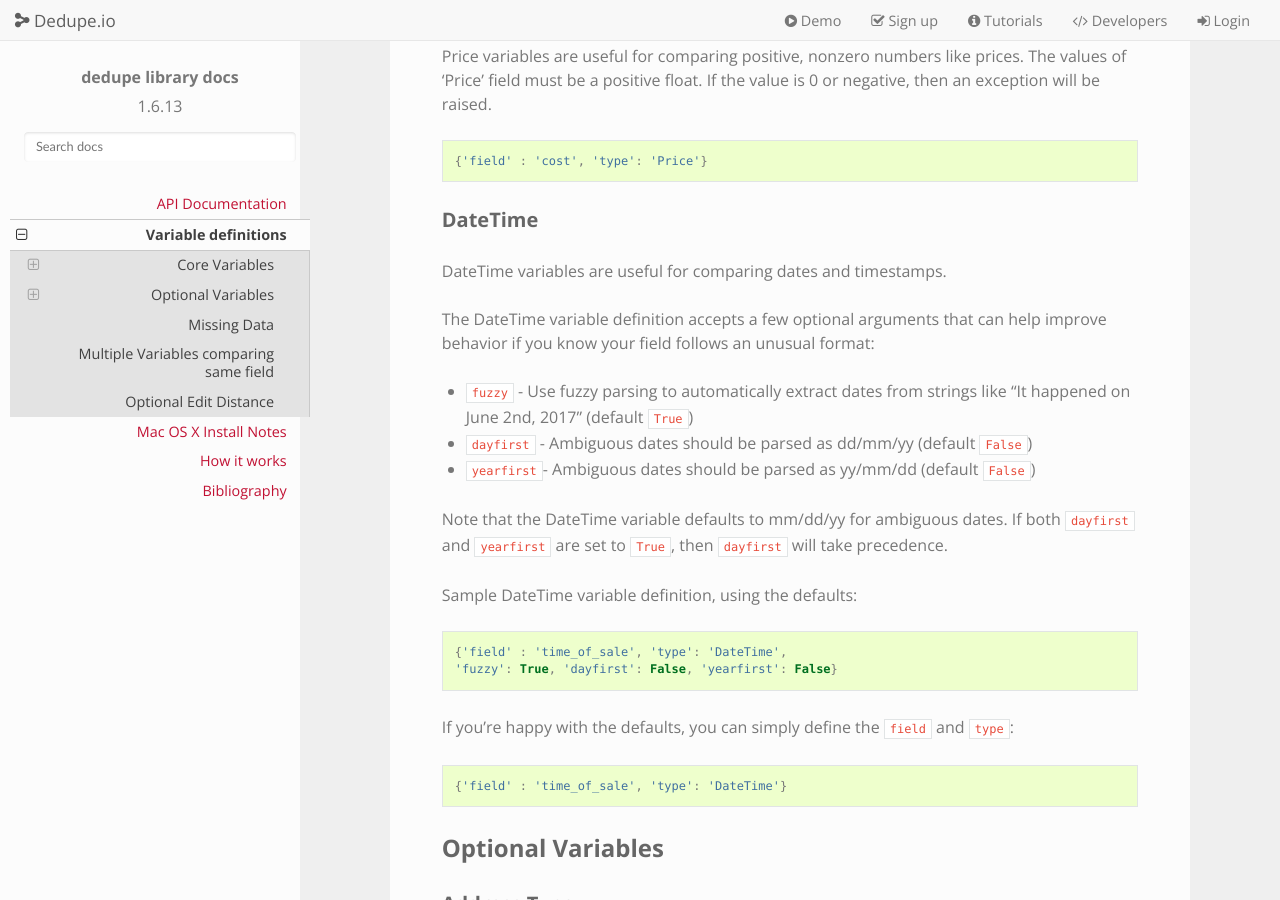
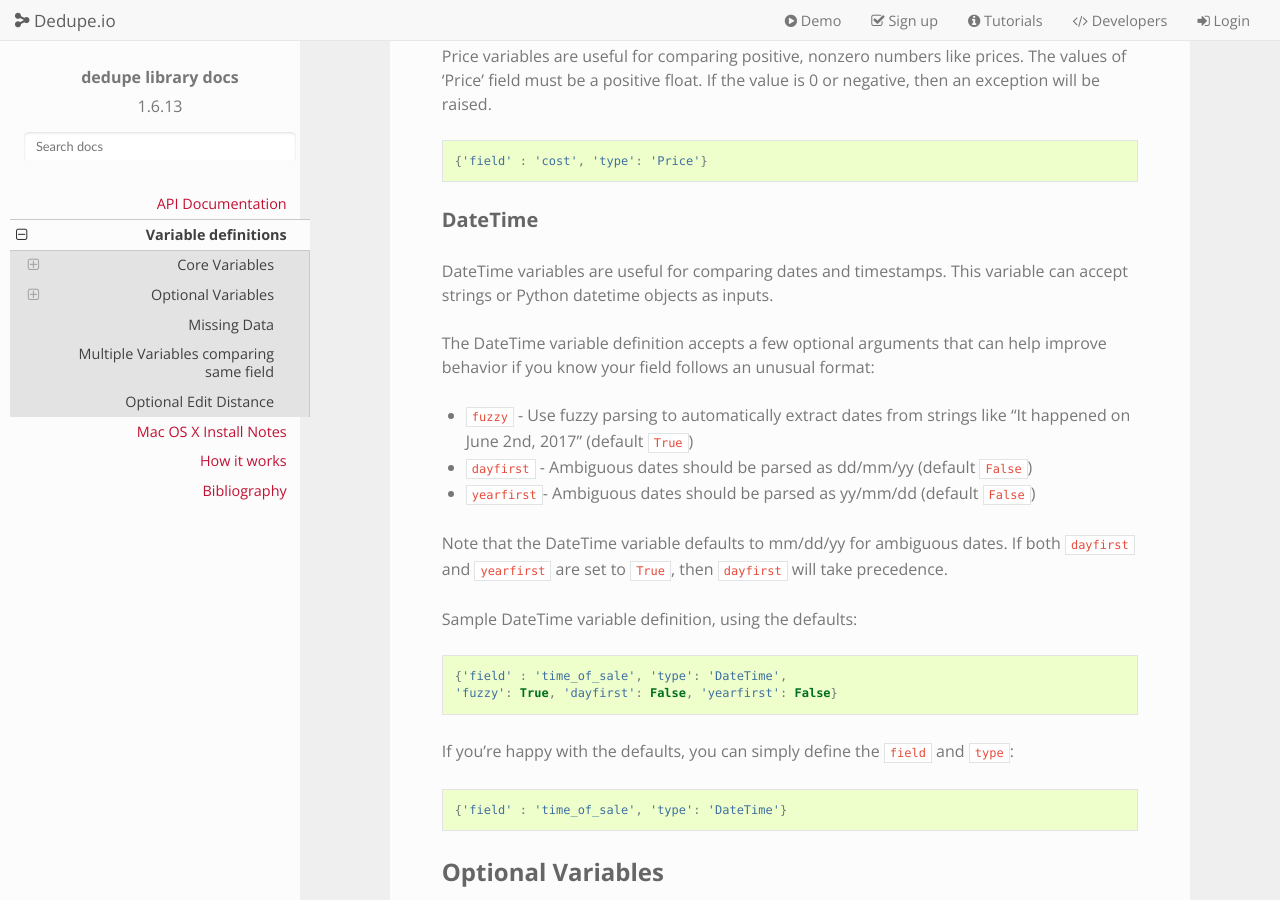
Before and after one commit to dedupeio/dedupe, a Sphinx documentation site: the page built from docs/Variable-definition.rst, in a window 1280 px wide and 900 px high, scrolled down 4013 px. Built offline with Sphinx 7.4.7 and the Read the Docs theme 2.0.0, drawn with Linux system fonts in a browser that asks for light colours.

Commit message:
Update docs to accept datetime objects for DateTime field

```diff
--- a/docs/Variable-definition.rst
+++ b/docs/Variable-definition.rst
@@ -232,7 +232,8 @@ the value is 0 or negative, then an exception will be raised.
 DateTime
 ^^^^^^^^
 
-DateTime variables are useful for comparing dates and timestamps.
+DateTime variables are useful for comparing dates and timestamps. This variable
+can accept strings or Python datetime objects as inputs.
 
 The DateTime variable definition accepts a few optional arguments that can help
 improve behavior if you know your field follows an unusual format:
```
